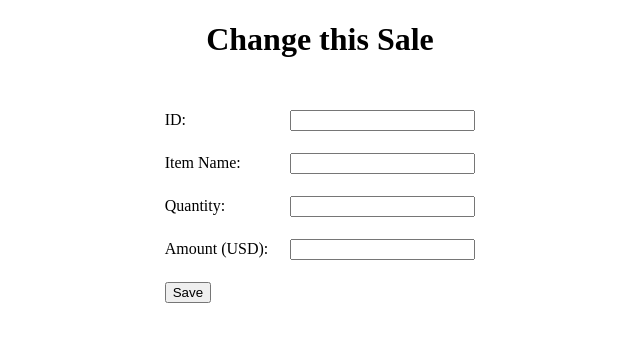
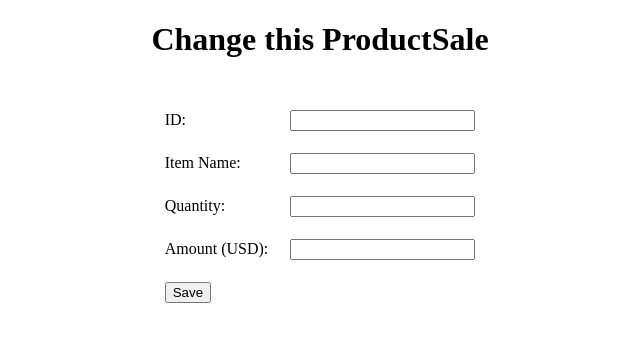
Before and after one commit to AlokRoyChatterjee/Spring-JDBC-OracleDB-ECommerce-Product-Sales-Management-Website, a plain HTML site: page changeproductsale.html in a window 1280 px wide. Shown: the whole page, without its empty margins (320-960 px from the left). Drawn offline with Linux system fonts and the light colour scheme.

Commit message:
Update and rename changesale.html to changeproductsale.html

```diff
--- a/changesale.html
+++ b/changeproductsale.html
@@ -3,11 +3,11 @@
     xmlns:th="http://www.thymeleaf.org">
 <head>
 <meta charset="utf-8" />
-<title>Change this Sale</title>
+<title>Change this Product Sale</title>
 </head>
 <body>
     <div align="center">
-        <h1>Change this Sale</h1>
+        <h1>Change this ProductSale</h1>
         <br />
         <form action="#" th:action="@{/update}" th:object="${sale}"
             method="post">
```
